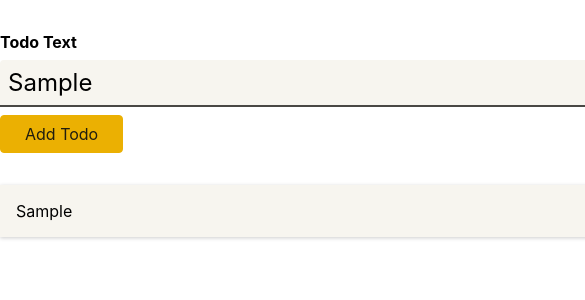
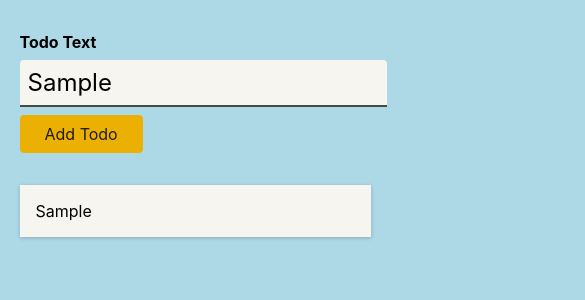
Before and after one commit to akindunjoyetolulope/TodoAppWithTypscript, a React (Create React App) app: page / in a window 390 px wide. Both pictures are taken after typing "Sample" into the empty fields and a click on the button "Add Todo". Shown: the top 300 px of the page, 585 px wide, since content can reach past the window. Built offline with nearby package versions, Linux system fonts and the light colour scheme.

Commit message:
remove todo feature added

```diff
--- a/src/App.tsx
+++ b/src/App.tsx
@@ -1,30 +1,28 @@
-import { useState } from 'react';
-import NewTodo from './components/NewTodo';
-import Todos from './components/Todos';
-import Todo from './models/todos';
-
-
+import { useState } from "react";
+import NewTodo from "./components/NewTodo";
+import Todos from "./components/Todos";
+import Todo from "./models/todos";
 
 function App() {
-  const [todos, setTodos] = useState<Todo[]>([])
+  const [todos, setTodos] = useState<Todo[]>([]);
 
-  // const todos = [
-  //   new Todo("learn react"),
-  //   new Todo("learn TypeScript")
-  // ]
+  const addTodoHandler = (x: string) => {
+    const NewTodo = new Todo(x);
+    setTodos((prevTodos) => {
+      return prevTodos.concat(NewTodo);
+    });
+  };
 
-    const addTodoHandler = (x:string) => {
-        const NewTodo = new Todo(x)
-        setTodos((prevTodos)=> {
-          return prevTodos.concat(NewTodo);
-        })
-
-    }
+  const deleteTodoHandler = (x: string) => {
+    setTodos((prevTodos) => {
+      return prevTodos.filter((prevTodo) => prevTodo.id !== x);
+    });
+  };
 
   return (
-    <div>
-      <NewTodo onAddTodo={addTodoHandler}/>
-     <Todos item={todos}/>
+    <div className="app">
+      <NewTodo onAddTodo={addTodoHandler} />
+      <Todos item={todos} onRemoveTodo={deleteTodoHandler} />
     </div>
   );
 }
--- a/src/components/NewTodo.module.css
+++ b/src/components/NewTodo.module.css
@@ -1,7 +1,6 @@
 .form {
-    width: 40rem;
+    width: 50%;
     margin: 2rem auto;
-
   }
 
   .form label {
@@ -40,3 +39,14 @@
     background-color: #ebc002;
     border-color: #ebc002;
   }
+
+
+  @media only screen and (max-width: 600px) {
+    body {
+      background-color: lightblue;
+    }
+    .form {
+        width: 90%;
+        margin: 2rem auto;
+      }
+  }
--- a/src/components/NewTodo.tsx
+++ b/src/components/NewTodo.tsx
@@ -1,11 +1,6 @@
 import { useRef } from "react";
 
 import classes from "./NewTodo.module.css";
-
-
-// interface Props {
-//     onAddTodo: (x:string) => void
-// }
 
 const NewTodo: React.FC<{onAddTodo:(x:string) => void }> = (props) => {
    const todoTextInputRef = useRef<HTMLInputElement>(null);
--- a/src/components/Todos.module.css
+++ b/src/components/Todos.module.css
@@ -2,5 +2,14 @@
     list-style: none;
     margin: 2rem auto;
     padding: 0;
-    width: 40rem;
+    width:50%;
   }
+
+  @media only screen and (max-width: 600px) {
+    .todos {
+        list-style: none;
+        margin: 2rem auto;
+        padding: 0;
+        width:90%;
+      }
+  }
--- a/src/components/Todos.tsx
+++ b/src/components/Todos.tsx
@@ -4,17 +4,23 @@ import TodosList from "./TodosItem";
 
 import classes from "./Todos.module.css";
 
-const Todos: React.FC<{ item: Todo[] }> = (props) => {
+const Todos: React.FC<{ item: Todo[]; onRemoveTodo: (x: string) => void }> = (
+  props
+) => {
   return (
     <div>
       <ul className={classes.todos}>
         {props.item.map((item) => (
-          <TodosList key={item.id} text={item.text}/>
+          <TodosList
+           key={item.id}
+            id={item.id}
+            text={item.text}
+            onRemoveTodo={props.onRemoveTodo.bind(null, item.id)}
+          />
         ))}
       </ul>
     </div>
   );
 };
 
-
 export default Todos;
--- a/src/components/TodosItem.tsx
+++ b/src/components/TodosItem.tsx
@@ -1,8 +1,15 @@
 import classes from "./TodoItem.module.css";
 
-
-const TodosItem: React.FC<{ text: string}> = (props) => {
-  return <li className={classes.item}>{props.text}</li>;
+const TodosItem: React.FC<{
+  text: string;
+  id: string;
+  onRemoveTodo: () => void;
+}> = (props) => {
+  return (
+    <li className={classes.item} key={props.id} onClick={props.onRemoveTodo}>
+      {props.text}
+    </li>
+  );
 };
 
 export default TodosItem;
--- a/src/models/todos.ts
+++ b/src/models/todos.ts
@@ -4,9 +4,8 @@ class Todo {
 
     constructor(todoText: string){
       this.text = todoText
-      this.id = new Date().toDateString();
+      this.id = new Date().getMilliseconds().toLocaleString();
     }
 }
 
-
 export default Todo;
```
Also changed, not shown: src/index.css (line endings or trailing spaces).
